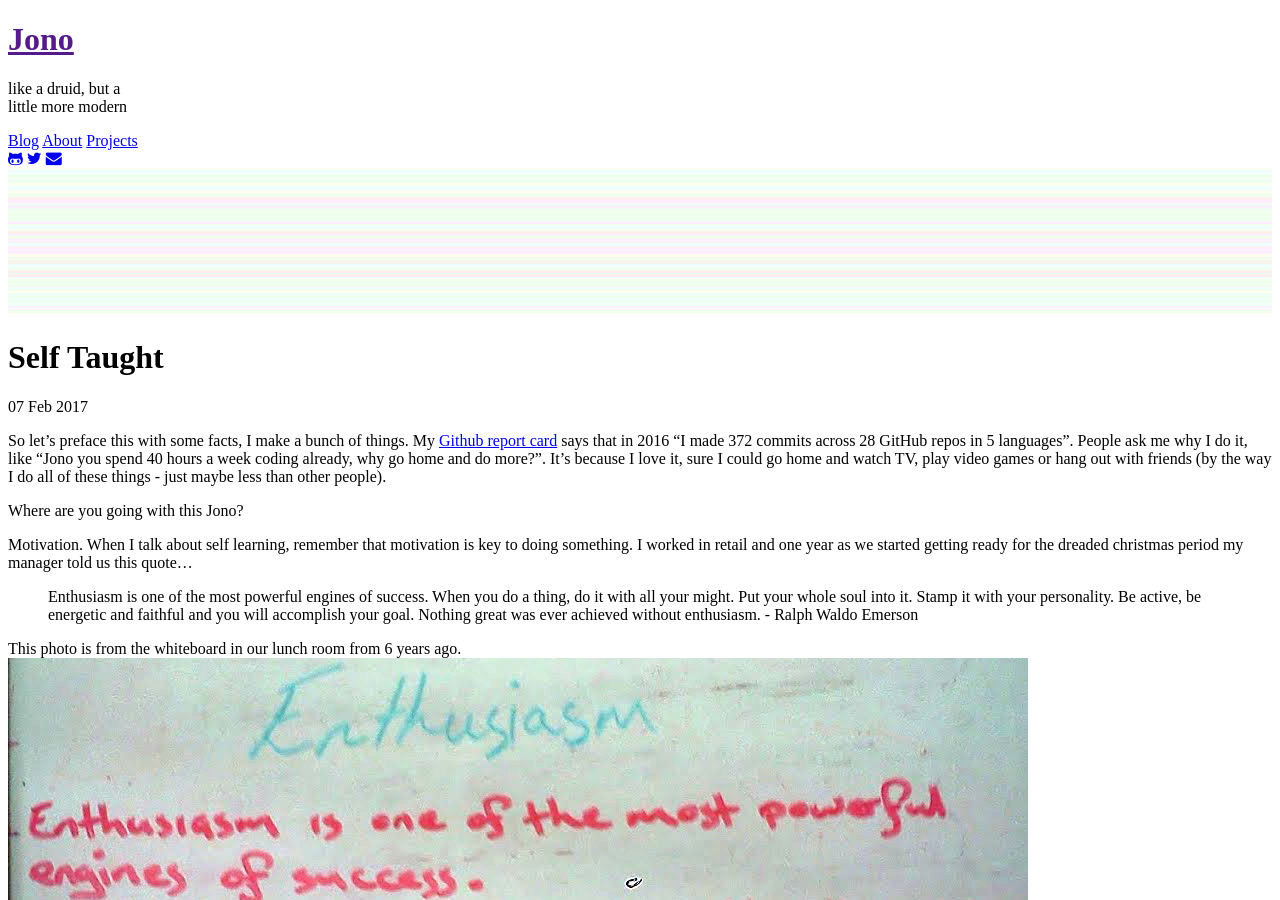
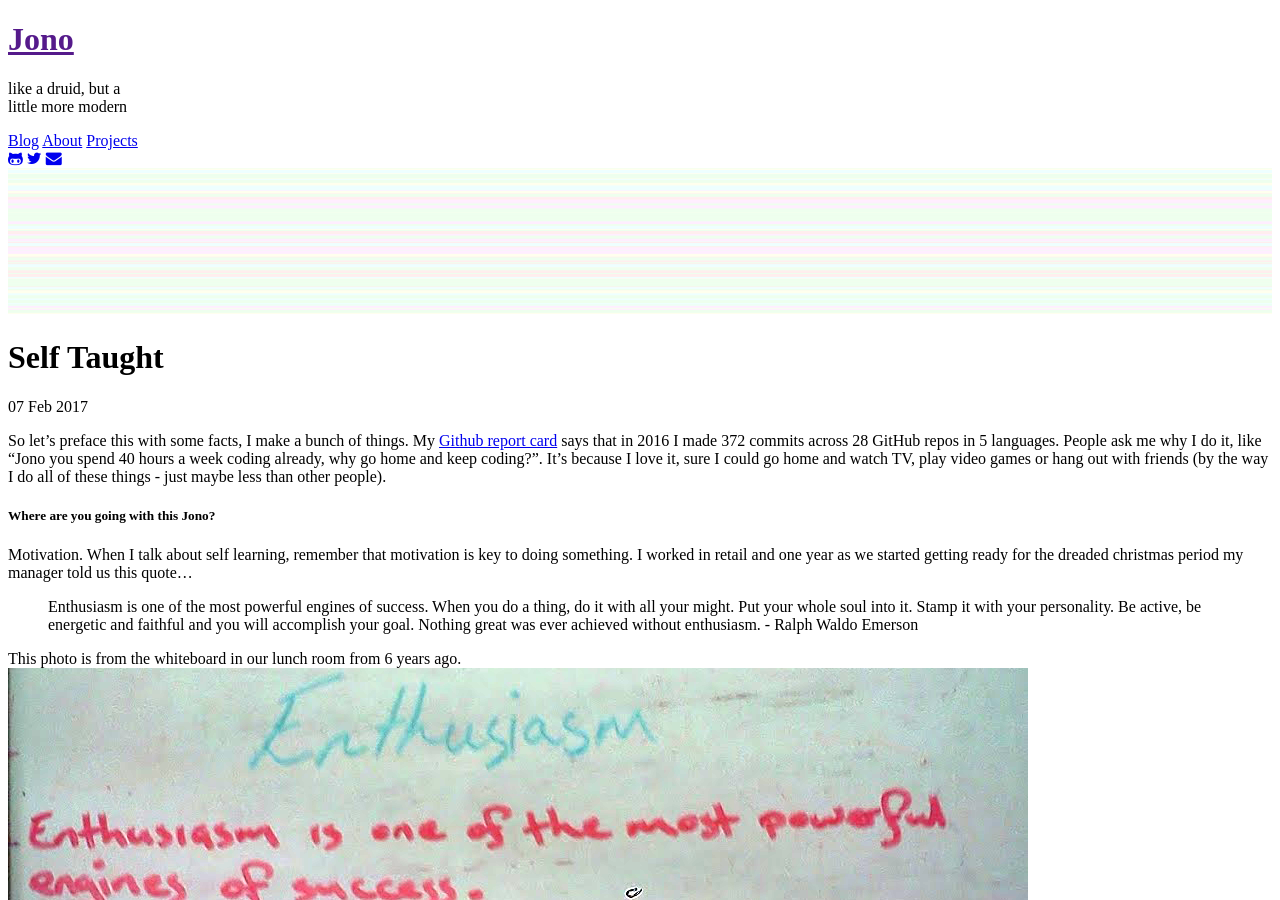
Before and after one commit to foopod/blog-2.0, a Jekyll site: the page built from _posts/2017-02-07-self-taught.md, in a window 1280 px wide and 900 px high. Built offline with Jekyll 4.4.1, drawn with Linux system fonts in a browser that asks for light colours; nearby versions of some CDN libraries; some web fonts are replaced.

Commit message:
Update 2017-02-07-self-taught.md

```diff
--- a/_posts/2017-02-07-self-taught.md
+++ b/_posts/2017-02-07-self-taught.md
@@ -7,9 +7,9 @@
 description: Exploring the art of self learning
 ---
 
-So let's preface this with some facts, I make a bunch of things. My [Github report card](https://githubreportcard.reflect.io/) says that in 2016 "I made 372 commits across 28 GitHub repos in 5 languages". People ask me why I do it, like "Jono you spend 40 hours a week coding already, why go home and do more?". It's because I love it, sure I could go home and watch TV, play video games or hang out with friends (by the way I do all of these things - just maybe less than other people).
+So let's preface this with some facts, I make a bunch of things. My [Github report card](https://githubreportcard.reflect.io/) says that in 2016 I made 372 commits across 28 GitHub repos in 5 languages. People ask me why I do it, like "Jono you spend 40 hours a week coding already, why go home and keep coding?". It's because I love it, sure I could go home and watch TV, play video games or hang out with friends (by the way I do all of these things - just maybe less than other people).
 
-Where are you going with this Jono?
+##### Where are you going with this Jono?
 
 Motivation. When I talk about self learning, remember that motivation is key to doing something. I worked in retail and one year as we started getting ready for the dreaded christmas period my manager told us this quote...
 
@@ -20,13 +20,13 @@
 
 This has stuck with me ever since. It is hard to find motivation, sometimes even with things that you love. But going head first at 110% is something I at least find easier to do. It gets me through the rough patches.
 
-I have two other learnings from this though.
+###### I have two other learnings from this though.
 
 Firstly just because you are enthusiastic it doesn't mean you will succeed, if there are external forces at work there is always a chance of failure, even if you do everything the best you could have. Secondly it helps to have people around, if no one can see your enthusiasm it doesn't really count for much. But if you are in a group people quickly notice it and the effect it can have on others is immense. Thirdly (yolo) disclaimer for burn out, I went 110% for 2 months non stop and it nearly broke me, don't do it.
 
 What I want to discuss next is more an open question than anything.
 
-How to learn how to learn?
+##### How to learn how to learn?
 
 Right now I am certain that if something has enough documentation on the internet then I can learn it. But how did I get to this point?
 
```
